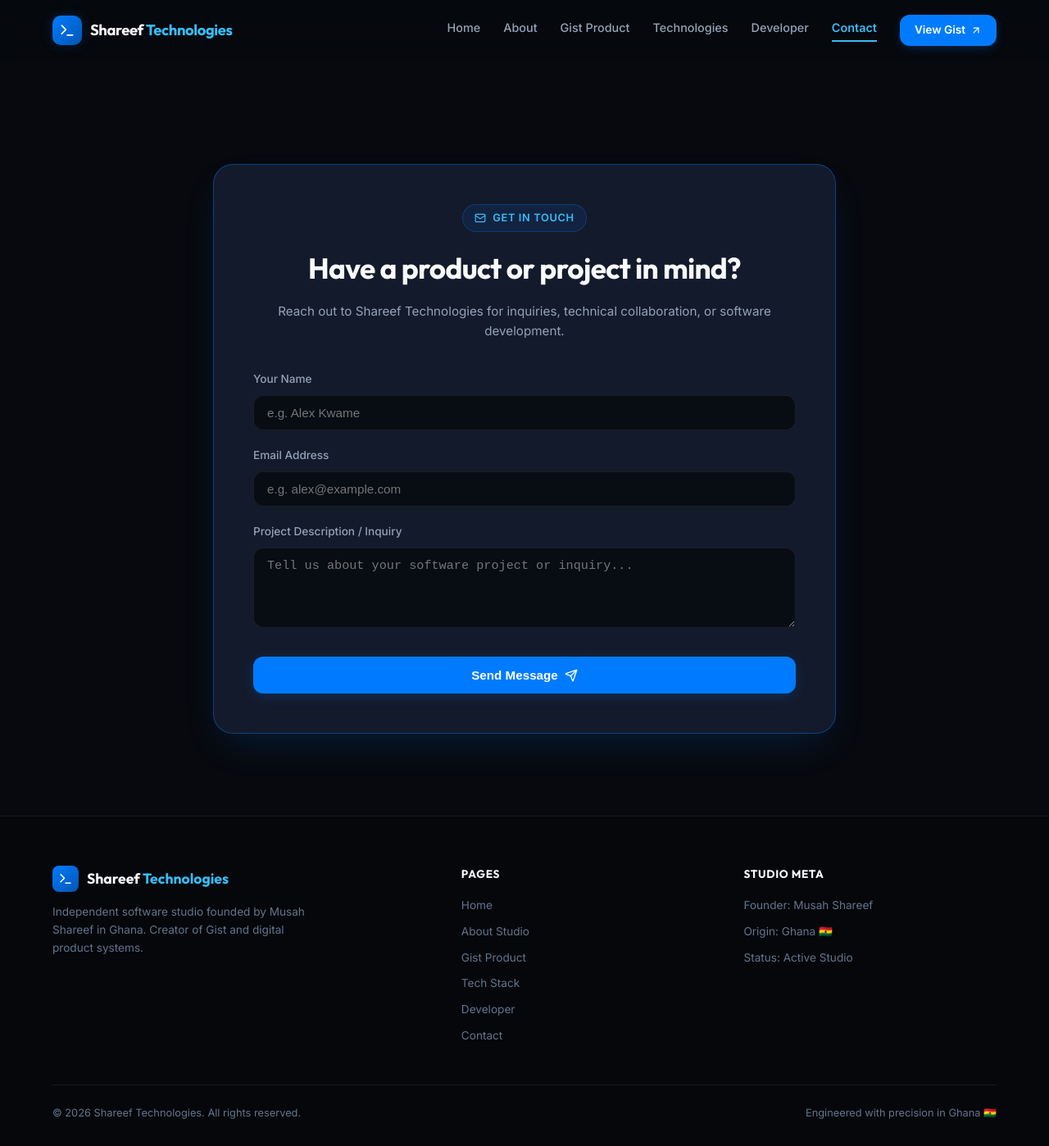
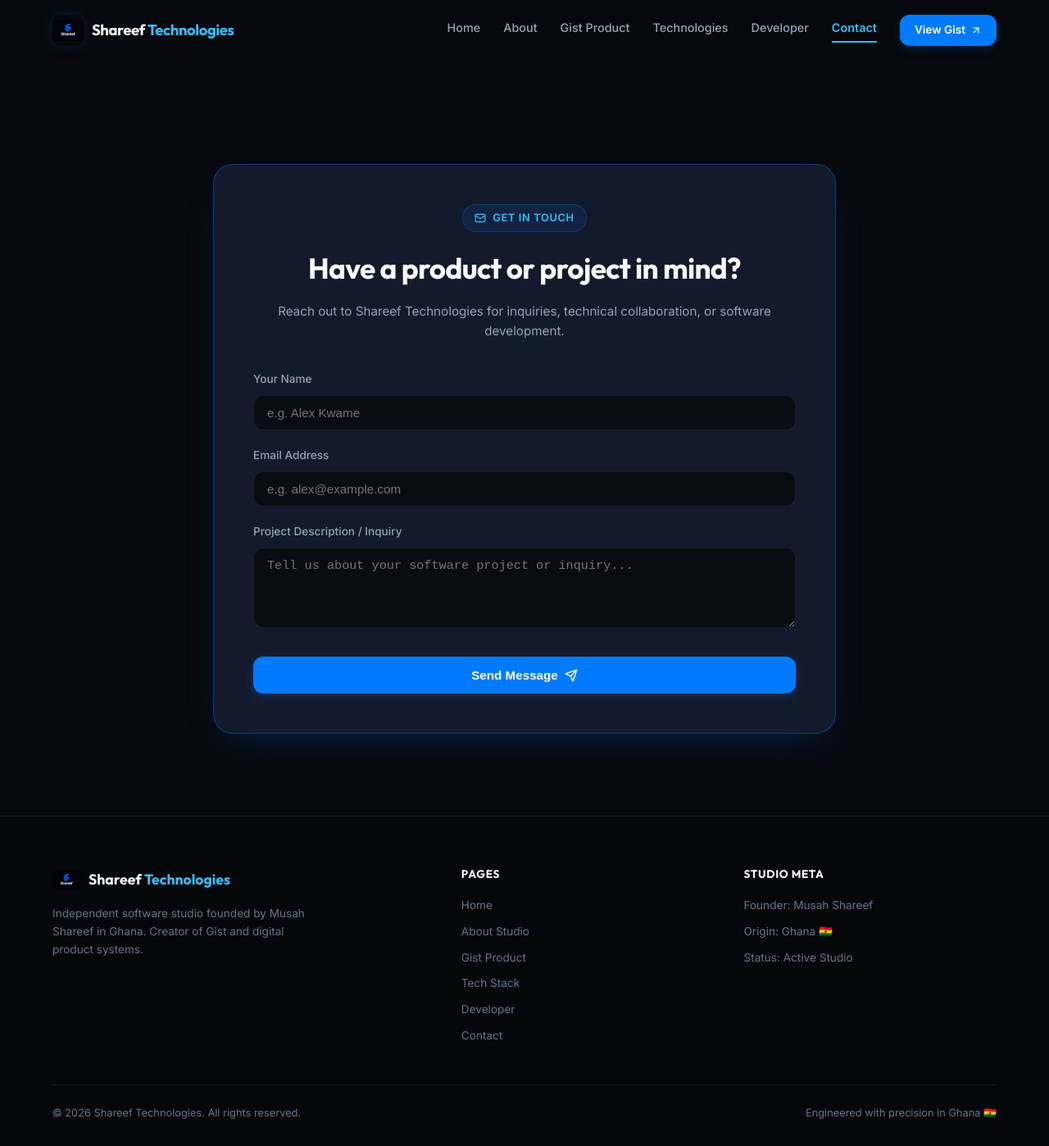
Before and after one commit to shareefmusah/shareefTechnologies, a React (Vite) app: page /contact in a window 1280 px wide. Shown: the whole page at 82% size. Built offline with nearby package versions, Linux system fonts and the light colour scheme.

Commit message:
Update brand logo to shareeftechnologies.png across Navbar, Footer, and SEO metadata

```diff
--- a/index.html
+++ b/index.html
@@ -22,7 +22,7 @@
     <meta property="twitter:image" content="/gist-logo.png" />
 
     <!-- Favicon -->
-    <link rel="icon" type="image/png" href="/favicon.png" />
+    <link rel="icon" type="image/png" href="/shareeftechnologies.png" />
 
     <!-- Google Fonts -->
     <link rel="preconnect" href="https://fonts.googleapis.com" />
@@ -39,7 +39,7 @@
           "@id": "https://shareeftechnologies.com/#organization",
           "name": "Shareef Technologies",
           "url": "https://shareeftechnologies.com",
-          "logo": "https://shareeftechnologies.com/gist-logo.png",
+          "logo": "https://shareeftechnologies.com/shareeftechnologies.png",
           "founder": {
             "@type": "Person",
             "name": "Musah Shareef",
--- a/src/components/Footer.jsx
+++ b/src/components/Footer.jsx
@@ -11,18 +11,16 @@
           {/* Brand Info */}
           <div>
             <div style={{ display: 'flex', alignItems: 'center', gap: '10px', marginBottom: '14px' }}>
-              <div style={{
-                width: '32px',
-                height: '32px',
-                borderRadius: '8px',
-                background: 'linear-gradient(135deg, var(--accent-blue), #0056B3)',
-                display: 'flex',
-                alignItems: 'center',
-                justifyContent: 'center',
-                color: '#FFFFFF'
-              }}>
-                <Terminal size={18} />
-              </div>
+              <img
+                src="/shareeftechnologies.png"
+                alt="Shareef Technologies Logo"
+                style={{
+                  width: '34px',
+                  height: '34px',
+                  borderRadius: '8px',
+                  objectFit: 'contain'
+                }}
+              />
               <span style={{ fontFamily: 'var(--font-heading)', fontSize: '1.1rem', fontWeight: '700', color: 'var(--text-primary)' }}>
                 Shareef <span style={{ color: 'var(--accent-blue-light)' }}>Technologies</span>
               </span>
--- a/src/components/Navbar.jsx
+++ b/src/components/Navbar.jsx
@@ -42,19 +42,17 @@
       <div className="container" style={{ display: 'flex', alignItems: 'center', justifyContent: 'space-between' }}>
         {/* Brand Wordmark */}
         <Link to="/" style={{ textDecoration: 'none', display: 'flex', alignItems: 'center', gap: '10px' }}>
-          <div style={{
-            width: '36px',
-            height: '36px',
-            borderRadius: '10px',
-            background: 'linear-gradient(135deg, var(--accent-blue), #0056B3)',
-            display: 'flex',
-            alignItems: 'center',
-            justifyContent: 'center',
-            color: '#FFFFFF',
-            boxShadow: '0 0 15px var(--accent-glow)'
-          }}>
-            <Terminal size={20} />
-          </div>
+          <img
+            src="/shareeftechnologies.png"
+            alt="Shareef Technologies Logo"
+            style={{
+              width: '38px',
+              height: '38px',
+              borderRadius: '10px',
+              objectFit: 'contain',
+              boxShadow: '0 0 15px var(--accent-glow)'
+            }}
+          />
           <div>
             <span style={{
               fontFamily: 'var(--font-heading)',
```
Also changed, not shown: public/shareeftechnologies.png (added), shareeftechnologies.png (added).
